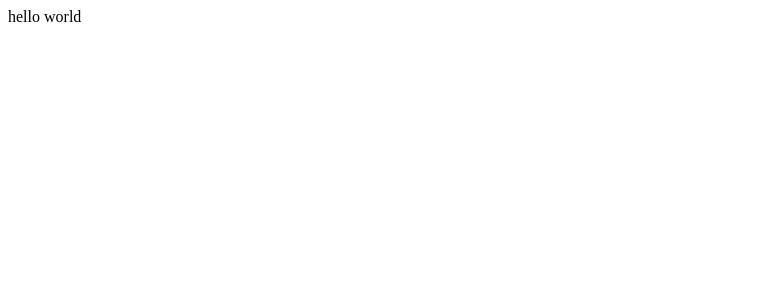
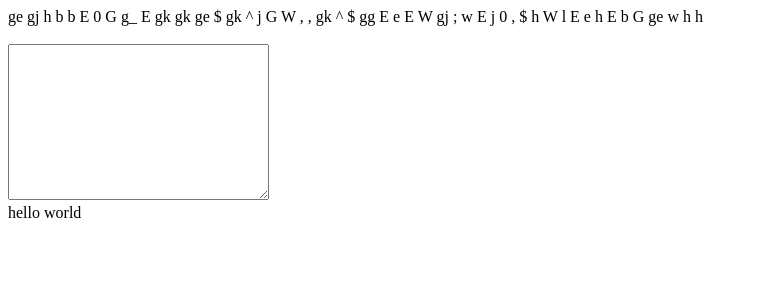
Before and after one commit to skippi/vimty, a React app: page / in a window 1280 px wide. Shown: the top 300 px of the page, without its empty margins (0-758 px from the left). Built offline with nearby package versions, Linux system fonts and the light colour scheme; the HTML template or start-up script is replaced by a standard one.

Commit message:
Added simple motions

```diff
--- a/src/app.tsx
+++ b/src/app.tsx
@@ -1,8 +1,25 @@
 import * as React from "react"
 import * as ReactDOM from "react-dom"
 
+const OPERATORS = ['y', 'd', '=', 'gq', 'g?', '>', '<']
+const MOTIONS = [
+  'h', 'l', '0', '^', '$', 'g_', ';', ',', 'k', 'j', 'gk', 'gj', 'G',
+  'gg', 'w', 'W', 'e', 'E', 'b', 'B', 'ge', 'gE'
+]
+
+const problem: string[] = []
+for (let i = 0; i < 50; ++i) {
+  problem.push(MOTIONS[Math.floor(Math.random() * MOTIONS.length)])
+}
+
 function App(_: any) {
-  return <div>hello world</div>
+  return <div>
+    <div>{problem.join(' ')}</div>
+    <br />
+    <textarea id="" name="" cols={30} rows={10}></textarea>
+    <br />
+    hello world
+  </div>
 }
 
 ReactDOM.render(
```
